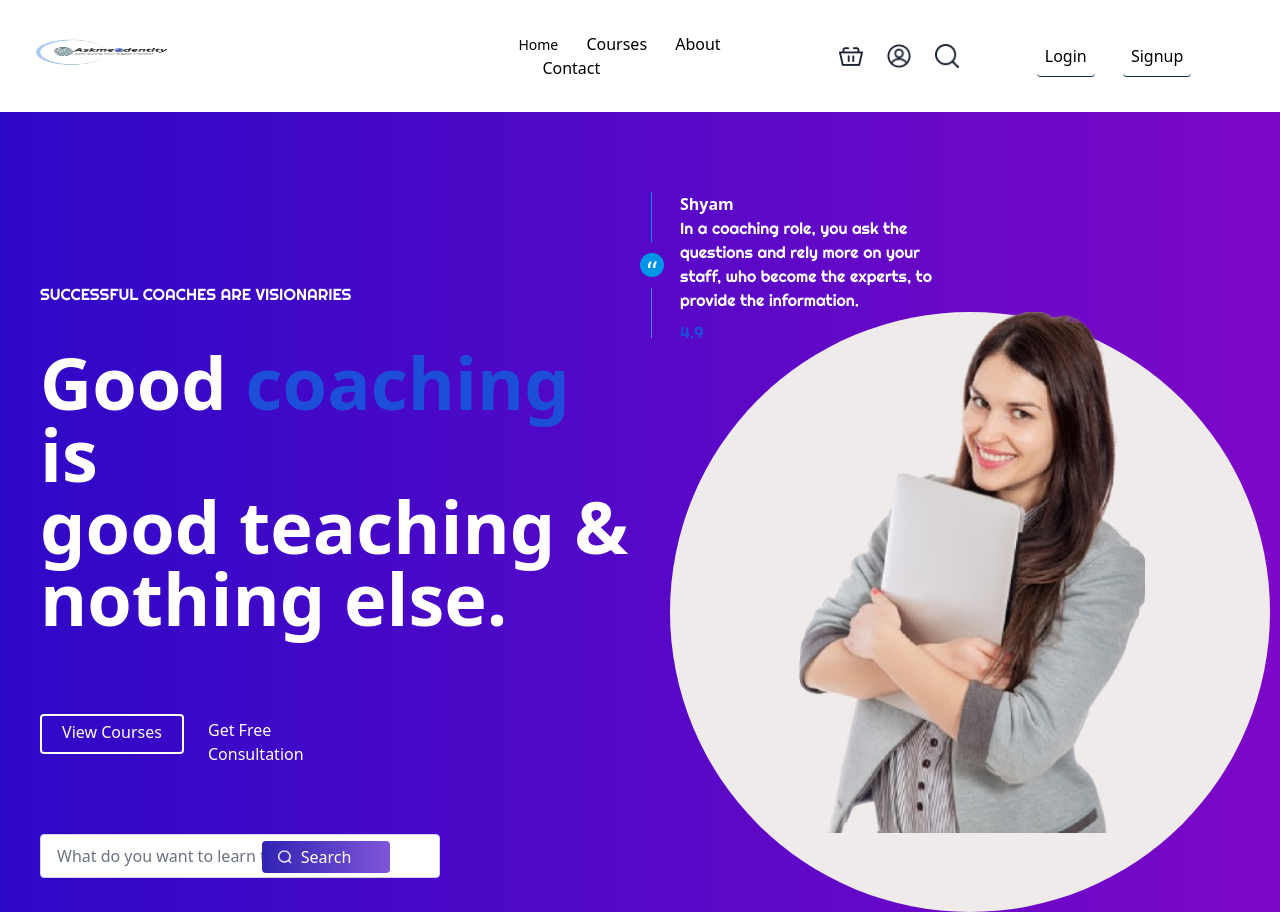
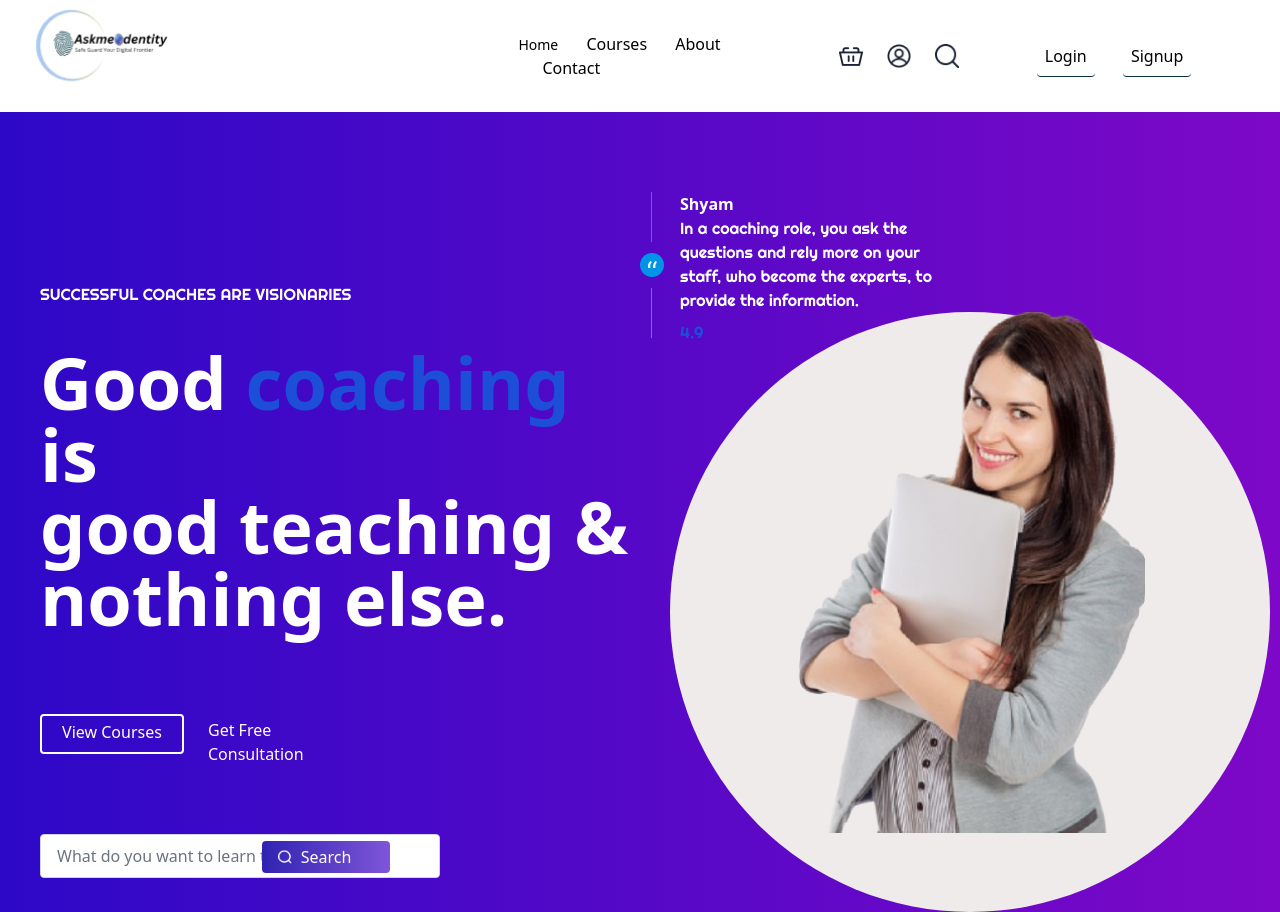
Before and after one commit to GnanavelGopal135/Landing-Page-2, a website: page src/index.html in a window 1280 px wide. Shown: the top 912 px of the page. Drawn offline with Linux system fonts and the light colour scheme.

Commit message:
Update index.html

```diff
--- a/src/index.html
+++ b/src/index.html
@@ -15,7 +15,7 @@
   <nav>
     <div class="grid  grid-cols-5 items-center top-0 sticky z-10  h-28 w-full gap-4 nav-bar">
     <div class="col-span-2">
-        <img class="h-28 w-48 md:h-10 w-36 " src="./assets/navigation/Askmeidentity_2.png" alt="logo">
+        <img class="h-28 w-48" src="./assets/navigation/Askmeidentity_2.png" alt="logo">
     </div>
         <div class="space-x-6 justify-items-center">
             <a href="#" class="md:text-sm">Home</a>
```
